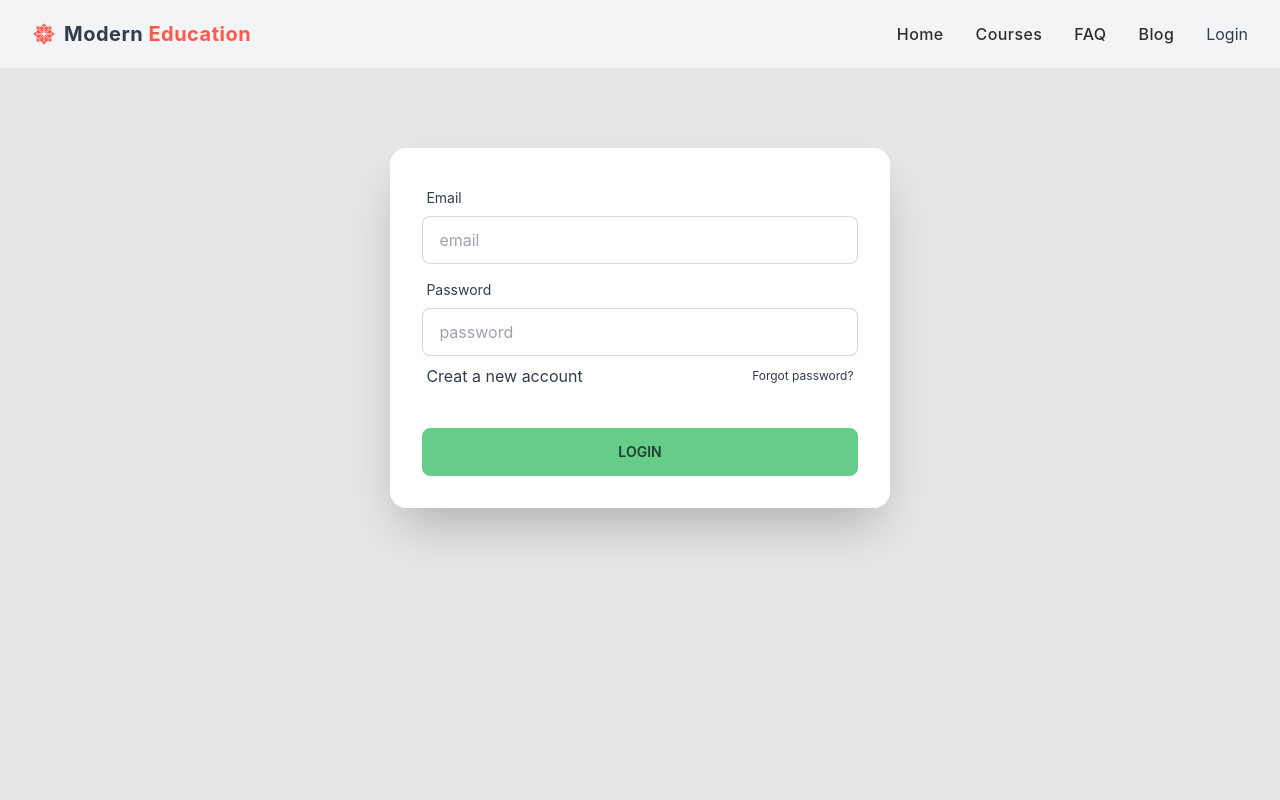
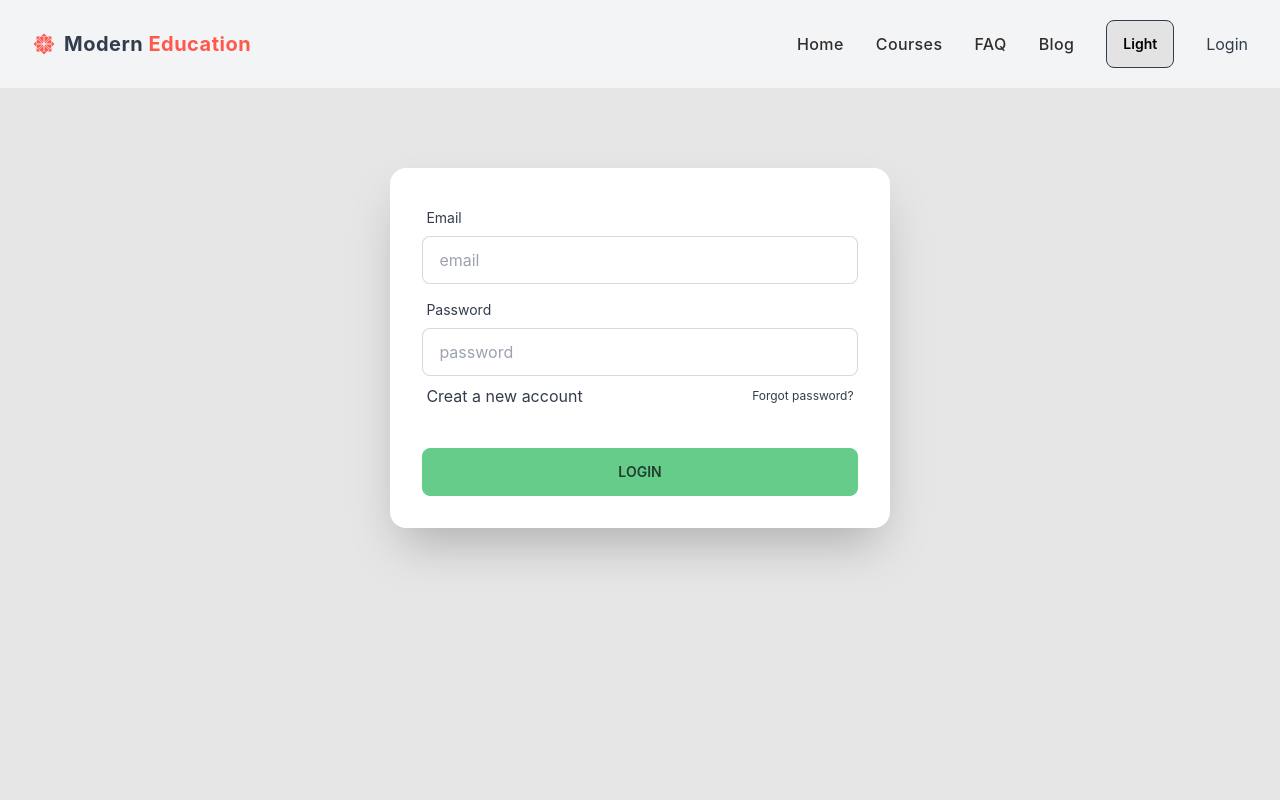
Before and after one commit to Mahdihas/Modern-Education, a React (Create React App) app: page /login in a window 1280 px wide. Shown: the top 800 px of the page. Built offline with nearby package versions, Linux system fonts and the light colour scheme; no server answers.

Commit message:
added theme

```diff
--- a/public/index.html
+++ b/public/index.html
@@ -26,7 +26,7 @@
     -->
     <title>Modern Education</title>
   </head>
-  <body>
+  <body class="light-theme">
     <noscript>You need to enable JavaScript to run this app.</noscript>
     <div id="root"></div>
     <!--
--- a/src/component/Header/Header.js
+++ b/src/component/Header/Header.js
@@ -1,4 +1,4 @@
-import React, { useContext, useState } from 'react'
+import React, { useContext, useEffect, useState } from 'react'
 import { Link, NavLink } from 'react-router-dom'
 import { FaCentos } from "react-icons/fa";
 import { AuthContext } from '../../context/UserContext';
@@ -8,6 +8,30 @@ import { FaUserAlt } from "react-icons/fa";
 
 
 const Header = () => {
+
+  const [theme, setTheme] = useState('light-theme');
+  const [name, setName] = useState('light');
+
+
+  const toggleTheme = () => {
+
+    if (theme == "dark-theme") {
+      setTheme("light-theme")
+      setName('light')
+
+    }
+    else {
+      setTheme("dark-theme")
+      setName('dark')
+    }
+  }
+
+  useEffect(() => {
+
+    document.body.className = theme;
+
+
+  },[theme])
 
   const [isMenuOpen, setIsMenuOpen] = useState(false)
   const { user, logOut } = useContext(AuthContext);
@@ -118,6 +142,11 @@ const Header = () => {
               </NavLink>
             </li>
 
+            <li>
+            <button className='btn light-theme text-black   capitalize'  onClick={toggleTheme}>
+              {name}
+              </button>
+            </li>
 
 
 
--- a/src/index.css
+++ b/src/index.css
@@ -10,6 +10,15 @@ body {
   -webkit-font-smoothing: antialiased;
   -moz-osx-font-smoothing: grayscale;
 }
+.dark-theme{
+  background: rgb(3, 3, 3)!important;
+  color: rgb(160, 116, 116)!important;
+}
+.light-theme{
+  background: rgb(227, 227, 227);
+}
+
+
 
 code {
   font-family: source-code-pro, Menlo, Monaco, Consolas, 'Courier New',
```
